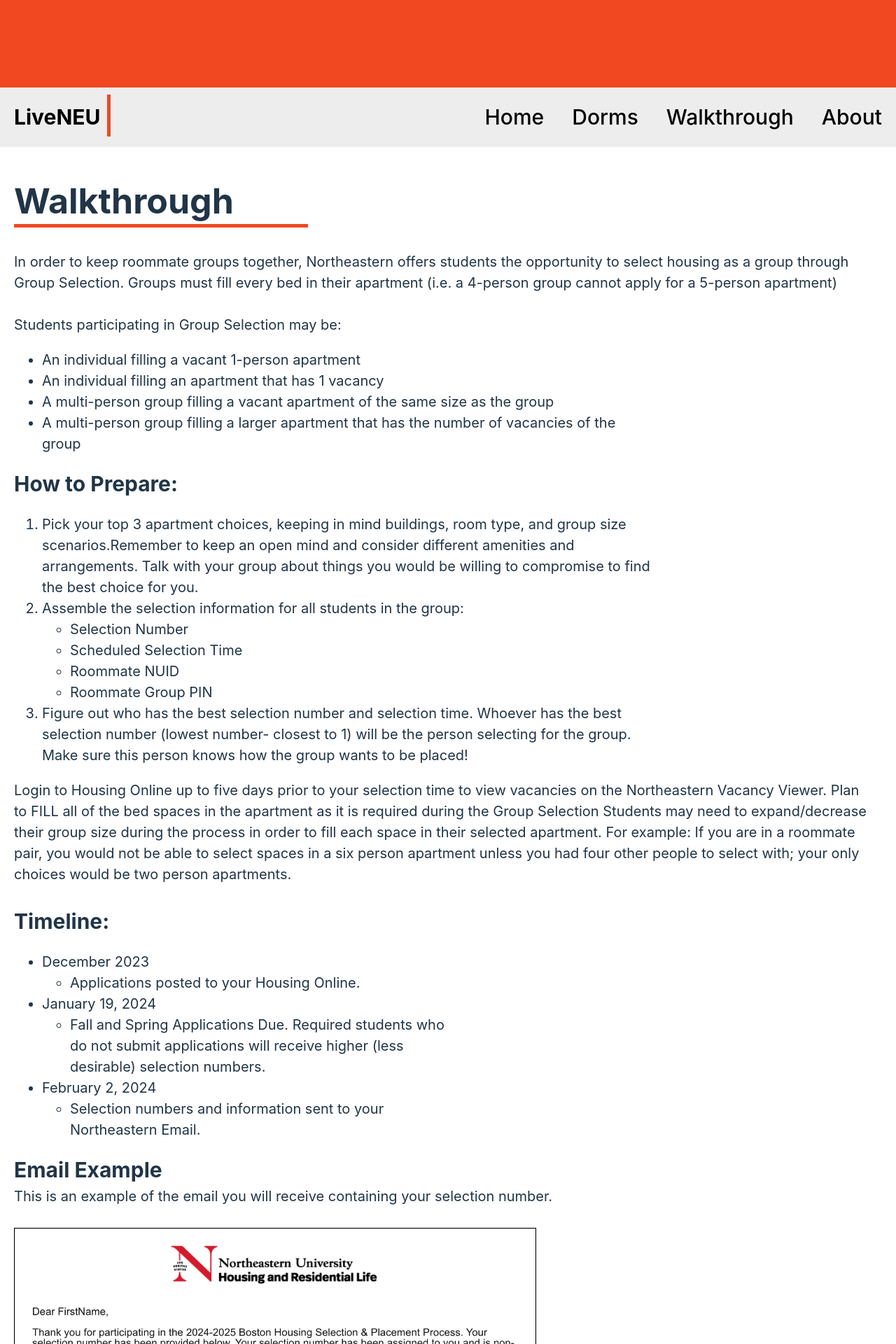
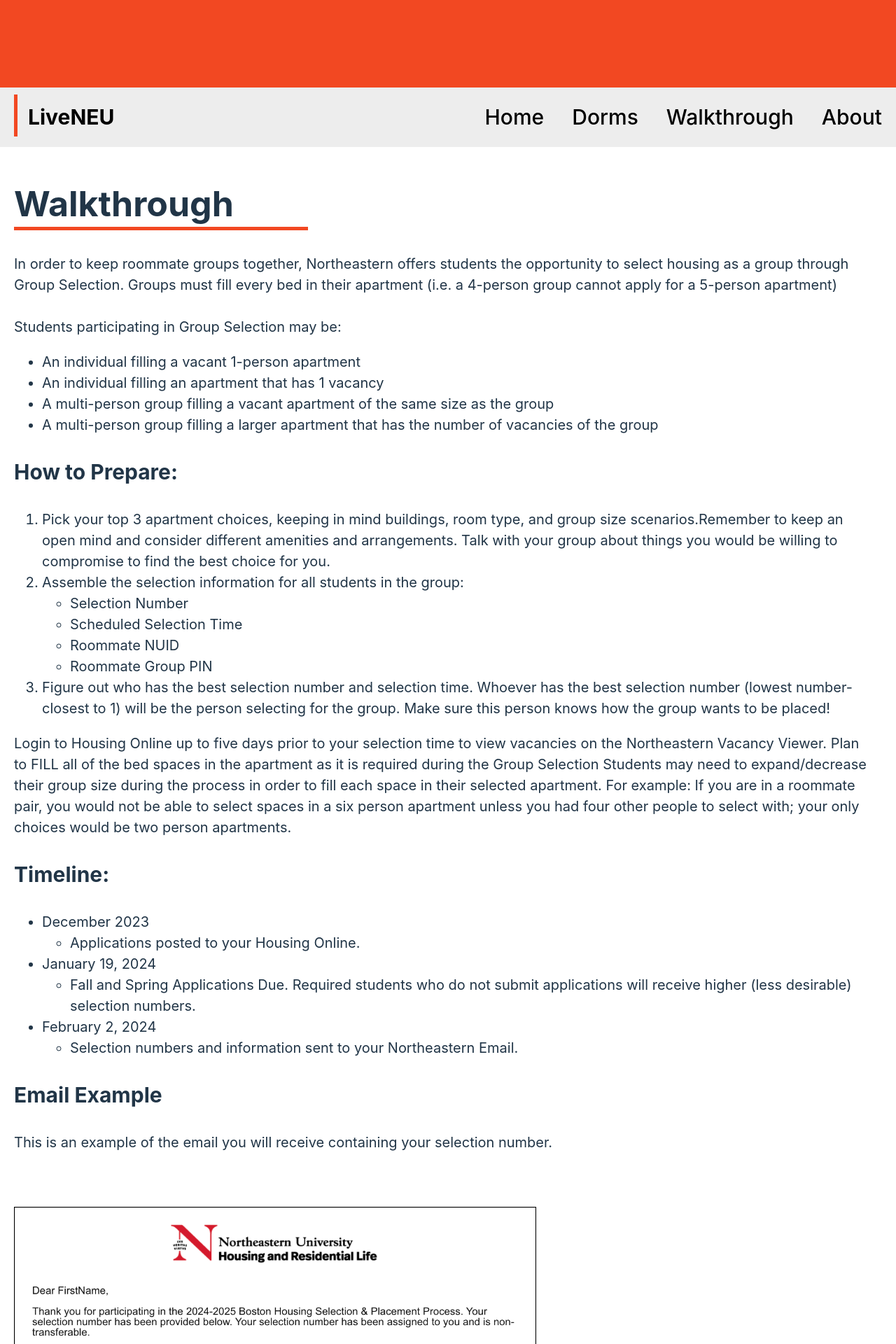
Before and after one commit to Oasis-NEU/s24-group10, a React (Vite) app: page / in a window 1280 px wide. Shown: the part 300-2220 px from the top of the page at 70% size. Built offline with nearby package versions, Linux system fonts and the light colour scheme; no server answers; the database is empty.

Commit message:
Formatting and Addresses
More changes to website style and created a table where the dorm information will be displayed.

Began adding addresses to site.

Co-Authored-By: Logan Gill <68882767+loganscott74@users.noreply.github.com>

```diff
--- a/src/App.css
+++ b/src/App.css
@@ -72,18 +72,19 @@
   float: left;
   height: 40px;
   display: flex;
-  border-right: 5px solid #F24822;
 }
 
 /* Official LiveNEU logo text */
 .topnav a.logo {
-  padding-right: 10px;
+  padding-right: 20px;
   margin-right: 0px;
+  margin-left: 20px;
+  padding-left: 15px;
   float: left;
   font-weight: bold;
   height: 40px;
   display: flex;
-
+  border-left: 5px solid #F24822;
 }
 
 /* Logo when hovered over*/
@@ -128,7 +129,6 @@
   /* red bottom border */
   padding-bottom: 5px;
   font-size: 50px;
-  margin-top: 30px;
   margin-right: 800px;
 }
 
@@ -139,19 +139,16 @@
 
 
 /* bold text */
-.section p2 {
+.section h3 {
   font-weight: bold;
   font-size: 30px;
 }
 
-li {
-  padding-right: 300px;
+.section h2 {
+  font-weight: normal;
+  font-size: 20px;
 }
 
-.section p3 {
-  padding-right: 400px;
-  color: red;
-}
 
 /* #About section */
 #About {
@@ -165,6 +162,36 @@
   /* Makes it so that the scroll does not cover up the heading */
 }
 
+/* #Dorms section */
+#Dorms {
+  scroll-margin-top: 100px;
+  /* Makes it so that the scroll does not cover up the heading */
+}
+
+table {
+  border-collapse: collapse;
+  width: 80%;
+  margin-left: 20px;
+  border: 1px solid #dddddd;
+}
+
+th {
+  background-color: #F24822;
+  color: white;
+}
+
+td {
+  border: 1px solid #dddddd;
+  text-align: left;
+  padding: 8px;
+}
+
+.cardSection {
+  width: 100;
+  height: 100;
+  background-color: #000000;
+}
+
 /* A link in the app */
 .App-link {
   color: #61dafb;
--- a/src/App.jsx
+++ b/src/App.jsx
@@ -39,7 +39,6 @@
 
   return (
     <BrowserRouter>
-      <>
       <div id="Home"></div>
       <div className="header">
         <h1>LiveNEU</h1>
@@ -50,7 +49,7 @@
         <a href="#About" className="menu">About</a>
 
         <a href="#Walkthrough" className="menu">Walkthrough</a>
-          <Link to="#Dorms" className="menu">Dorms</Link>
+        <a href="#Dorms" className="menu">Dorms</a>
         <a href="#Home" className="menu">Home</a>
         <a href="#Home" className="logo">LiveNEU </a>
         <a className="gap"></a>
@@ -64,9 +63,9 @@
       <div className="section">
 
         <div id="Walkthrough"><h1>Walkthrough</h1></div>
-          <p1> In order to keep roommate groups together, Northeastern offers students the opportunity to select housing as a group through Group Selection. Groups must fill every bed in their apartment (i.e. a 4-person group cannot apply for a 5-person apartment) <br></br><br></br>
+        <h2> In order to keep roommate groups together, Northeastern offers students the opportunity to select housing as a group through Group Selection. Groups must fill every bed in their apartment (i.e. a 4-person group cannot apply for a 5-person apartment) <br></br><br></br>
           Students participating in Group Selection may be:
-          </p1>
+        </h2>
         <ul>
           <li>An individual filling a vacant 1-person apartment</li>
           <li>An individual filling an apartment that has 1 vacancy</li>
@@ -74,7 +73,7 @@
 
           <li>A multi-person group filling a larger apartment that has the number of vacancies of the group</li>
         </ul>
-          <p2>How to Prepare:</p2>
+        <h3>How to Prepare:</h3>
         <ol>
           <li> Pick your top 3 apartment choices, keeping in mind buildings, room type, and group size scenarios.Remember to keep an open mind and consider different amenities and arrangements. Talk with your group about things you would be willing to compromise to find the best choice for you.</li>
           <li>Assemble the selection information for all students in the group:</li>
@@ -87,9 +86,8 @@
           </ul>
           <li>Figure out who has the best selection number and selection time. Whoever has the best selection number (lowest number- closest to 1) will be the person selecting for the group. Make sure this person knows how the group wants to be placed!</li>
         </ol>
-          <p1> Login to Housing Online up to five days prior to your selection time to view vacancies on the Northeastern Vacancy Viewer. Plan to FILL all of the bed spaces in the apartment as it is required during the Group Selection  Students may need to expand/decrease their group size during the process in order to fill each space in their selected apartment. For example: If you are in a roommate pair, you would not be able to select spaces in a six person apartment unless you had four other people to select with; your only choices would be two person apartments.</p1>
-          <br /><br />
-          <p2>Timeline: </p2>
+        <h2> Login to Housing Online up to five days prior to your selection time to view vacancies on the Northeastern Vacancy Viewer. Plan to FILL all of the bed spaces in the apartment as it is required during the Group Selection  Students may need to expand/decrease their group size during the process in order to fill each space in their selected apartment. For example: If you are in a roommate pair, you would not be able to select spaces in a six person apartment unless you had four other people to select with; your only choices would be two person apartments.</h2>
+        <h3>Timeline: </h3>
 
         <ul>
           <li>
@@ -112,15 +110,13 @@
           </li>
         </ul>
 
-          <p2>Email Example </p2> <br />
-          <p1>This is an example of the email you will receive containing your selection number.</p1><br /><br />
+        <h3>Email Example </h3>
+        <h2>This is an example of the email you will receive containing your selection number.</h2><br /><br />
 
         <img className="exampleImage" src="src/assets/EmailExample.png" ></img>
 
-          <br /><br />
-          <p2>PAWS Placement:</p2>
-          <br /><br />
-          <p1>Placement Assistance with Staff is a part of Northeastern’s Housing Selection & Placement process.  You are guaranteed housing for Fall 2024  Because so many Northeastern students participate in study abroad or co-op opportunities outside of the Boston area, or secure off-campus housing, we can anticipate a number of cancellations and manage available space through PAWS. If you do not select a room during the first selection process, you will participate in the PAWS process.</p1>
+        <h3>PAWS Placement:</h3>
+        <h2>Placement Assistance with Staff is a part of Northeastern’s Housing Selection & Placement process.  You are guaranteed housing for Fall 2024  Because so many Northeastern students participate in study abroad or co-op opportunities outside of the Boston area, or secure off-campus housing, we can anticipate a number of cancellations and manage available space through PAWS. If you do not select a room during the first selection process, you will participate in the PAWS process.</h2>
         <ul>
           <li>We can anticipate a number of student cancellations and manage available space through PAWS.</li>
           <li>If you do not select a room during the first selection process, you will participate in the PAWS process.</li>
@@ -134,21 +130,32 @@
         </ul>
 
         <div id="About"><h1>About</h1></div>
-          <p2>Our Mission:</p2>
-          <br /><br />
-          <p1>Our mission at LiveNEU is to simplify and enhance the dorm room and building selection process for upperclassmen at Northeastern University. We understand the importance of finding the perfect living space that meets individual preferences and needs. With our application, we aim to provide a user-friendly platform that offers comprehensive information about dorm rooms and buildings, helping students make informed decisions about their housing options. By streamlining the search process and offering easy access to essential details, such as room layouts, amenities, and location, we empower students to find the right dorm for themselves quickly and efficiently.</p1>
+        <h3>Our Mission:</h3>
+        <h2>Our mission at LiveNEU is to simplify and enhance the dorm room and building selection process for upperclassmen at Northeastern University. We understand the importance of finding the perfect living space that meets individual preferences and needs. With our application, we aim to provide a user-friendly platform that offers comprehensive information about dorm rooms and buildings, helping students make informed decisions about their housing options. By streamlining the search process and offering easy access to essential details, such as room layouts, amenities, and location, we empower students to find the right dorm for themselves quickly and efficiently.</h2>
+
+        <div id="Dorms"><h1>Dorms</h1></div>
+        <table>
+          <tr>
+            <th>Dorm</th>
+            <th>Address</th>
+            <th>Lorem Ipsum</th>
+            <th>AAAA</th>
+          </tr>
+          {dorms.map((dorm) => (
+            <tr> <td> {dorm.name} </td> <td>*Addresses go here*</td> </tr>
+          ))}
+        </table>
+      </div>
+
+      <div id="cardSection">
+        a
+        <div id="card">
+          <div id="cardButton">
+            a
+          </div>
+        </div>
 
       </div>
-
-        <ul>
-          {dorms.map((dorm) => (
-            <li key={dorm.id}>{dorm.name}</li>
-          ))}
-          { }
-        </ul>
-
-
-      </>
     </BrowserRouter>
   )
 }
--- a/src/types/Dorm.ts
+++ b/src/types/Dorm.ts
@@ -2,6 +2,16 @@
 export interface Dorm {
     id: number;
     name: string;
+    //address: number;
+}
+
+export interface Address {
+    id: number;
+    street: string;
+    city: string;
+    state: string;
+    zipcode: number;
 }
 
 export const dormTable = "dorm_building";
+export const addressTable = "dorm_address";
```
Lines whose indentation alone changed are shown as unchanged.
